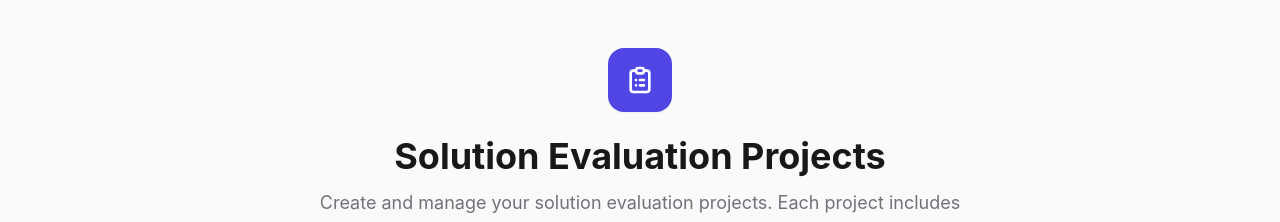
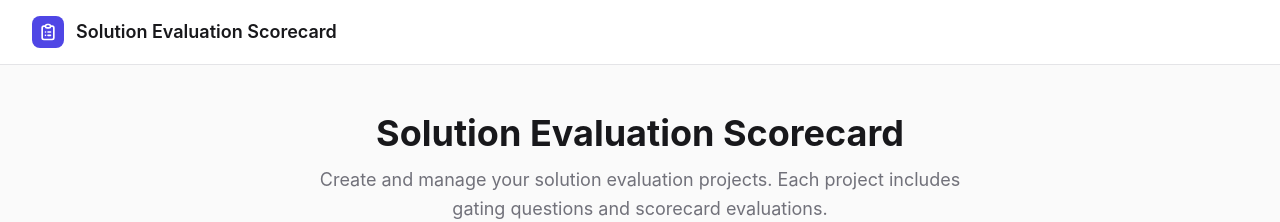
Before and after one commit to eyss1234/solution-evaluation-scorecard, a Next.js app: page / in a window 1280 px wide. Shown: the top 222 px of the page. Built offline with nearby package versions, Linux system fonts and the light colour scheme; no server answers; the database is empty.

Commit message:
ui: add navbar and design changes to homepage

```diff
--- a/app/layout.tsx
+++ b/app/layout.tsx
@@ -1,5 +1,6 @@
 import type { Metadata } from "next";
 import "./globals.css";
+import { Navbar } from "@/components/Navbar";
 
 export const metadata: Metadata = {
   title: "Solution Evaluation Scorecard",
@@ -14,6 +15,7 @@ export default function RootLayout({
   return (
     <html lang="en">
       <body className="antialiased">
+        <Navbar />
         {children}
       </body>
     </html>
--- a/app/page.tsx
+++ b/app/page.tsx
@@ -25,13 +25,8 @@ export default async function HomePage() {
       <div className="max-w-5xl mx-auto">
         {/* Header */}
         <div className="text-center mb-10">
-          <div className="inline-flex items-center justify-center w-16 h-16 rounded-2xl bg-indigo-600 mb-6 shadow-sm">
-            <svg className="w-8 h-8 text-white" fill="none" stroke="currentColor" viewBox="0 0 24 24">
-              <path strokeLinecap="round" strokeLinejoin="round" strokeWidth={2} d="M9 5H7a2 2 0 00-2 2v12a2 2 0 002 2h10a2 2 0 002-2V7a2 2 0 00-2-2h-2M9 5a2 2 0 002 2h2a2 2 0 002-2M9 5a2 2 0 012-2h2a2 2 0 012 2m-3 7h3m-3 4h3m-6-4h.01M9 16h.01" />
-            </svg>
-          </div>
           <h1 className="text-3xl sm:text-4xl font-bold text-zinc-900 mb-3">
-            Solution Evaluation Projects
+            Solution Evaluation Scorecard
           </h1>
           <p className="text-lg text-zinc-500 max-w-2xl mx-auto leading-relaxed">
             Create and manage your solution evaluation projects. Each project includes gating questions and scorecard evaluations.
--- /dev/null
+++ b/components/Navbar.tsx
@@ -0,0 +1,20 @@
+import Link from 'next/link';
+
+export function Navbar() {
+  return (
+    <nav className="sticky top-0 z-50 bg-white border-b border-zinc-200">
+      <div className="px-4 sm:px-6 lg:px-8">
+        <div className="flex items-center h-16">
+          <Link href="/" className="flex items-center gap-3">
+            <div className="flex items-center justify-center w-8 h-8 rounded-lg bg-indigo-600">
+              <svg className="w-5 h-5 text-white" fill="none" stroke="currentColor" viewBox="0 0 24 24">
+                <path strokeLinecap="round" strokeLinejoin="round" strokeWidth={2} d="M9 5H7a2 2 0 00-2 2v12a2 2 0 002 2h10a2 2 0 002-2V7a2 2 0 00-2-2h-2M9 5a2 2 0 002 2h2a2 2 0 002-2M9 5a2 2 0 012-2h2a2 2 0 012 2m-3 7h3m-3 4h3m-6-4h.01M9 16h.01" />
+              </svg>
+            </div>
+            <span className="text-lg font-semibold text-zinc-900">Solution Evaluation Scorecard</span>
+          </Link>
+        </div>
+      </div>
+    </nav>
+  );
+}
--- a/components/ProjectList.tsx
+++ b/components/ProjectList.tsx
@@ -113,13 +113,13 @@ export function ProjectList({ projects }: ProjectListProps) {
           <p className="text-zinc-500">Create your first project to get started</p>
         </Card>
       ) : (
-        <div className="space-y-4">
+        <div className="space-y-8">
           <h2 className="text-xl font-semibold text-zinc-900">Your Projects</h2>
           {projects.map((project) => {
             const gatingStatus = getGatingStatus(project);
             return (
               <Link key={project.id} href={`/project/${project.id}`}>
-                <Card className="hover:shadow-md transition-shadow cursor-pointer">
+                <Card className="hover:shadow-md transition-shadow cursor-pointer mb-2">
                   <div className="flex items-center justify-between">
                     <div className="flex-1">
                       <h3 className="text-lg font-semibold text-zinc-900 mb-1">{project.name}</h3>
```
